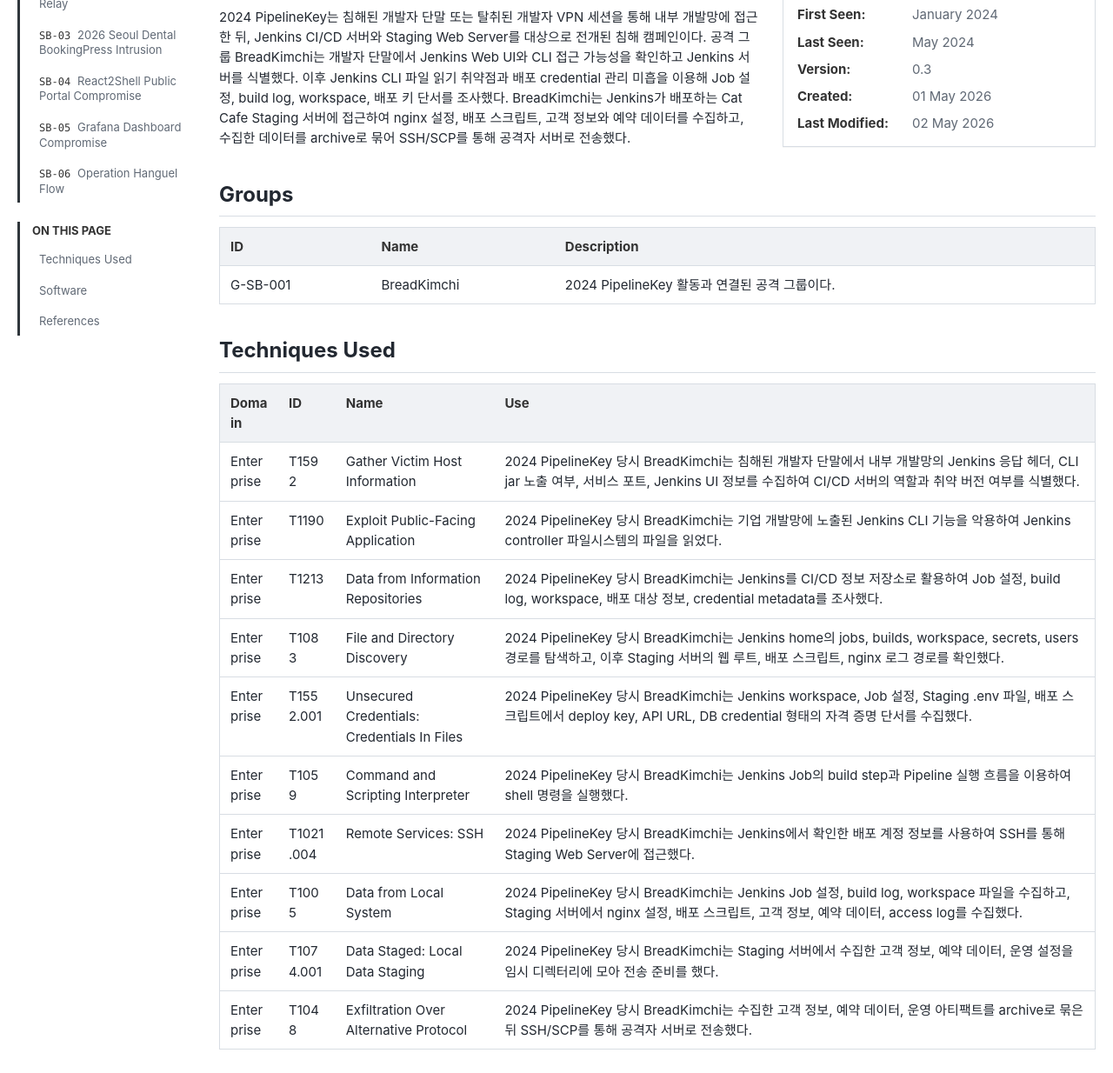
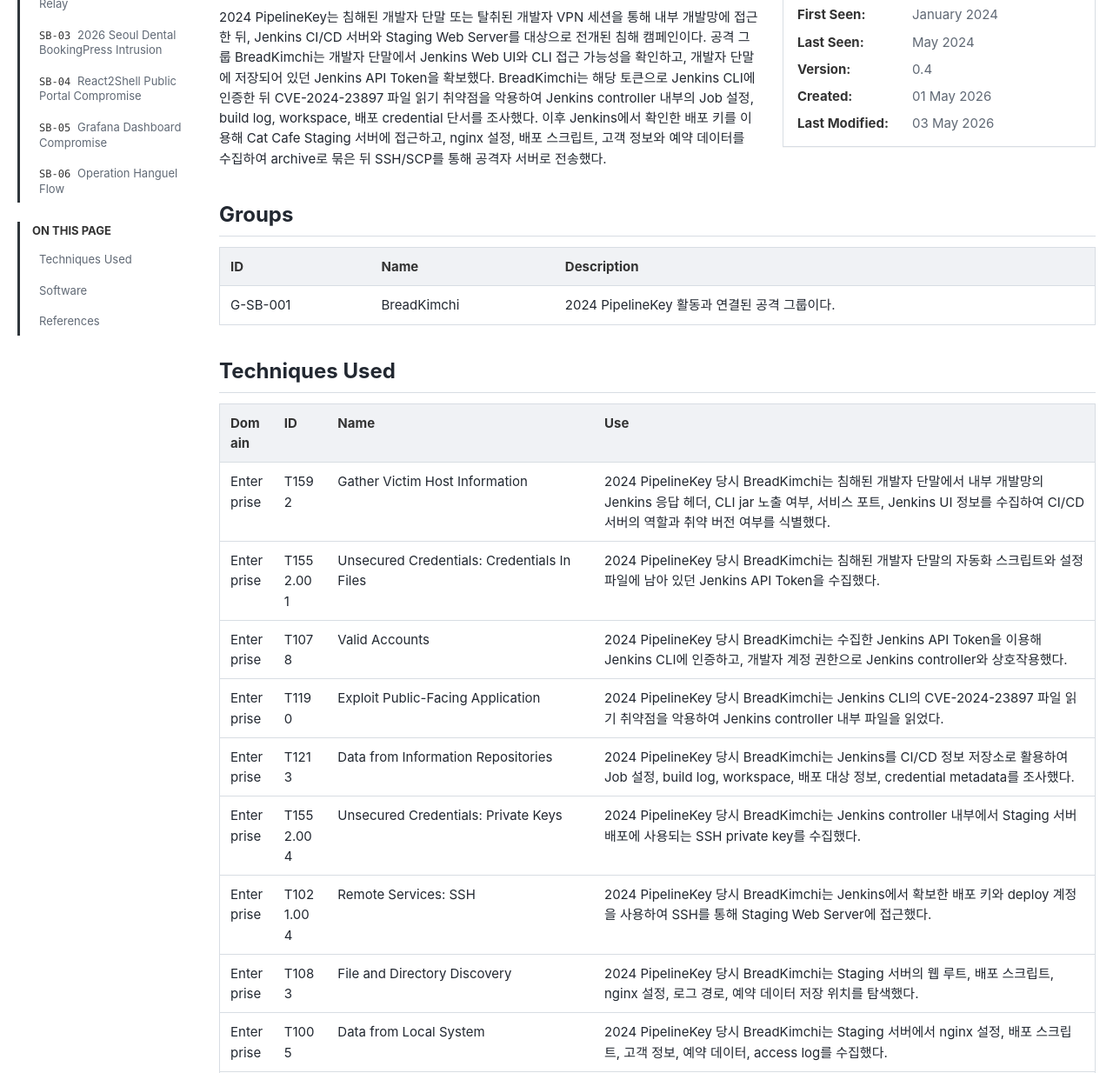
Before and after one commit to Jseanxx/Spacebar-MITRE-ATTACK-campaigns, a website: page campaigns/SB-01.html in a window 1280 px wide. Shown: the part 186-1420 px from the top of the page at 87% size. Drawn offline with Linux system fonts and the light colour scheme.

Commit message:
Refine SB-01 credential access chain

```diff
--- a/campaigns/SB-01.html
+++ b/campaigns/SB-01.html
@@ -41,7 +41,7 @@
 <div class="campaign-hero">
   <div class="campaign-description">
 <h1>2024 PipelineKey</h1>
-<p>2024 PipelineKey는 침해된 개발자 단말 또는 탈취된 개발자 VPN 세션을 통해 내부 개발망에 접근한 뒤, Jenkins CI/CD 서버와 Staging Web Server를 대상으로 전개된 침해 캠페인이다. 공격 그룹 BreadKimchi는 개발자 단말에서 Jenkins Web UI와 CLI 접근 가능성을 확인하고 Jenkins 서버를 식별했다. 이후 Jenkins CLI 파일 읽기 취약점과 배포 credential 관리 미흡을 이용해 Job 설정, build log, workspace, 배포 키 단서를 조사했다. BreadKimchi는 Jenkins가 배포하는 Cat Cafe Staging 서버에 접근하여 nginx 설정, 배포 스크립트, 고객 정보와 예약 데이터를 수집하고, 수집한 데이터를 archive로 묶어 SSH/SCP를 통해 공격자 서버로 전송했다.</p>
+<p>2024 PipelineKey는 침해된 개발자 단말 또는 탈취된 개발자 VPN 세션을 통해 내부 개발망에 접근한 뒤, Jenkins CI/CD 서버와 Staging Web Server를 대상으로 전개된 침해 캠페인이다. 공격 그룹 BreadKimchi는 개발자 단말에서 Jenkins Web UI와 CLI 접근 가능성을 확인하고, 개발자 단말에 저장되어 있던 Jenkins API Token을 확보했다. BreadKimchi는 해당 토큰으로 Jenkins CLI에 인증한 뒤 CVE-2024-23897 파일 읽기 취약점을 악용하여 Jenkins controller 내부의 Job 설정, build log, workspace, 배포 credential 단서를 조사했다. 이후 Jenkins에서 확인한 배포 키를 이용해 Cat Cafe Staging 서버에 접근하고, nginx 설정, 배포 스크립트, 고객 정보와 예약 데이터를 수집하여 archive로 묶은 뒤 SSH/SCP를 통해 공격자 서버로 전송했다.</p>
   </div>
 <div class="meta-grid" aria-label="Campaign metadata">
 <div class="meta-label">ID:</div>
@@ -51,11 +51,11 @@
 <div class="meta-label">Last Seen:</div>
 <div class="meta-value">May 2024</div>
 <div class="meta-label">Version:</div>
-<div class="meta-value">0.3</div>
+<div class="meta-value">0.4</div>
 <div class="meta-label">Created:</div>
 <div class="meta-value">01 May 2026</div>
 <div class="meta-label">Last Modified:</div>
-<div class="meta-value">02 May 2026</div>
+<div class="meta-value">03 May 2026</div>
 </div>
 </div>
 <h2 id="groups">Groups</h2>
@@ -71,15 +71,15 @@
 <thead><tr><th>Domain</th><th>ID</th><th>Name</th><th>Use</th></tr></thead>
 <tbody>
 <tr><td>Enterprise</td><td>T1592</td><td>Gather Victim Host Information</td><td>2024 PipelineKey 당시 BreadKimchi는 침해된 개발자 단말에서 내부 개발망의 Jenkins 응답 헤더, CLI jar 노출 여부, 서비스 포트, Jenkins UI 정보를 수집하여 CI/CD 서버의 역할과 취약 버전 여부를 식별했다.</td></tr>
-<tr><td>Enterprise</td><td>T1190</td><td>Exploit Public-Facing Application</td><td>2024 PipelineKey 당시 BreadKimchi는 기업 개발망에 노출된 Jenkins CLI 기능을 악용하여 Jenkins controller 파일시스템의 파일을 읽었다.</td></tr>
+<tr><td>Enterprise</td><td>T1552.001</td><td>Unsecured Credentials: Credentials In Files</td><td>2024 PipelineKey 당시 BreadKimchi는 침해된 개발자 단말의 자동화 스크립트와 설정 파일에 남아 있던 Jenkins API Token을 수집했다.</td></tr>
+<tr><td>Enterprise</td><td>T1078</td><td>Valid Accounts</td><td>2024 PipelineKey 당시 BreadKimchi는 수집한 Jenkins API Token을 이용해 Jenkins CLI에 인증하고, 개발자 계정 권한으로 Jenkins controller와 상호작용했다.</td></tr>
+<tr><td>Enterprise</td><td>T1190</td><td>Exploit Public-Facing Application</td><td>2024 PipelineKey 당시 BreadKimchi는 Jenkins CLI의 CVE-2024-23897 파일 읽기 취약점을 악용하여 Jenkins controller 내부 파일을 읽었다.</td></tr>
 <tr><td>Enterprise</td><td>T1213</td><td>Data from Information Repositories</td><td>2024 PipelineKey 당시 BreadKimchi는 Jenkins를 CI/CD 정보 저장소로 활용하여 Job 설정, build log, workspace, 배포 대상 정보, credential metadata를 조사했다.</td></tr>
-<tr><td>Enterprise</td><td>T1083</td><td>File and Directory Discovery</td><td>2024 PipelineKey 당시 BreadKimchi는 Jenkins home의 jobs, builds, workspace, secrets, users 경로를 탐색하고, 이후 Staging 서버의 웹 루트, 배포 스크립트, nginx 로그 경로를 확인했다.</td></tr>
-<tr><td>Enterprise</td><td>T1552.001</td><td>Unsecured Credentials: Credentials In Files</td><td>2024 PipelineKey 당시 BreadKimchi는 Jenkins workspace, Job 설정, Staging .env 파일, 배포 스크립트에서 deploy key, API URL, DB credential 형태의 자격 증명 단서를 수집했다.</td></tr>
-<tr><td>Enterprise</td><td>T1059</td><td>Command and Scripting Interpreter</td><td>2024 PipelineKey 당시 BreadKimchi는 Jenkins Job의 build step과 Pipeline 실행 흐름을 이용하여 shell 명령을 실행했다.</td></tr>
-<tr><td>Enterprise</td><td>T1021.004</td><td>Remote Services: SSH</td><td>2024 PipelineKey 당시 BreadKimchi는 Jenkins에서 확인한 배포 계정 정보를 사용하여 SSH를 통해 Staging Web Server에 접근했다.</td></tr>
-<tr><td>Enterprise</td><td>T1005</td><td>Data from Local System</td><td>2024 PipelineKey 당시 BreadKimchi는 Jenkins Job 설정, build log, workspace 파일을 수집하고, Staging 서버에서 nginx 설정, 배포 스크립트, 고객 정보, 예약 데이터, access log를 수집했다.</td></tr>
-<tr><td>Enterprise</td><td>T1074.001</td><td>Data Staged: Local Data Staging</td><td>2024 PipelineKey 당시 BreadKimchi는 Staging 서버에서 수집한 고객 정보, 예약 데이터, 운영 설정을 임시 디렉터리에 모아 전송 준비를 했다.</td></tr>
-<tr><td>Enterprise</td><td>T1048</td><td>Exfiltration Over Alternative Protocol</td><td>2024 PipelineKey 당시 BreadKimchi는 수집한 고객 정보, 예약 데이터, 운영 아티팩트를 archive로 묶은 뒤 SSH/SCP를 통해 공격자 서버로 전송했다.</td></tr>
+<tr><td>Enterprise</td><td>T1552.004</td><td>Unsecured Credentials: Private Keys</td><td>2024 PipelineKey 당시 BreadKimchi는 Jenkins controller 내부에서 Staging 서버 배포에 사용되는 SSH private key를 수집했다.</td></tr>
+<tr><td>Enterprise</td><td>T1021.004</td><td>Remote Services: SSH</td><td>2024 PipelineKey 당시 BreadKimchi는 Jenkins에서 확보한 배포 키와 deploy 계정을 사용하여 SSH를 통해 Staging Web Server에 접근했다.</td></tr>
+<tr><td>Enterprise</td><td>T1083</td><td>File and Directory Discovery</td><td>2024 PipelineKey 당시 BreadKimchi는 Staging 서버의 웹 루트, 배포 스크립트, nginx 설정, 로그 경로, 예약 데이터 저장 위치를 탐색했다.</td></tr>
+<tr><td>Enterprise</td><td>T1005</td><td>Data from Local System</td><td>2024 PipelineKey 당시 BreadKimchi는 Staging 서버에서 nginx 설정, 배포 스크립트, 고객 정보, 예약 데이터, access log를 수집했다.</td></tr>
+<tr><td>Enterprise</td><td>T1048.002</td><td>Exfiltration Over Alternative Protocol: Exfiltration Over Asymmetric Encrypted Non-C2 Protocol</td><td>2024 PipelineKey 당시 BreadKimchi는 수집한 고객 정보, 예약 데이터, 운영 아티팩트를 archive로 묶은 뒤 SSH/SCP를 통해 공격자 서버로 전송했다.</td></tr>
 </tbody></table></div>
 <h2 id="software">Software</h2>
 <div class="table-wrap wide-table">
```
Also changed, not shown: campaigns/index.html (+1 -1 lines), content/campaigns/SB-01.md (+12 -12 lines).
